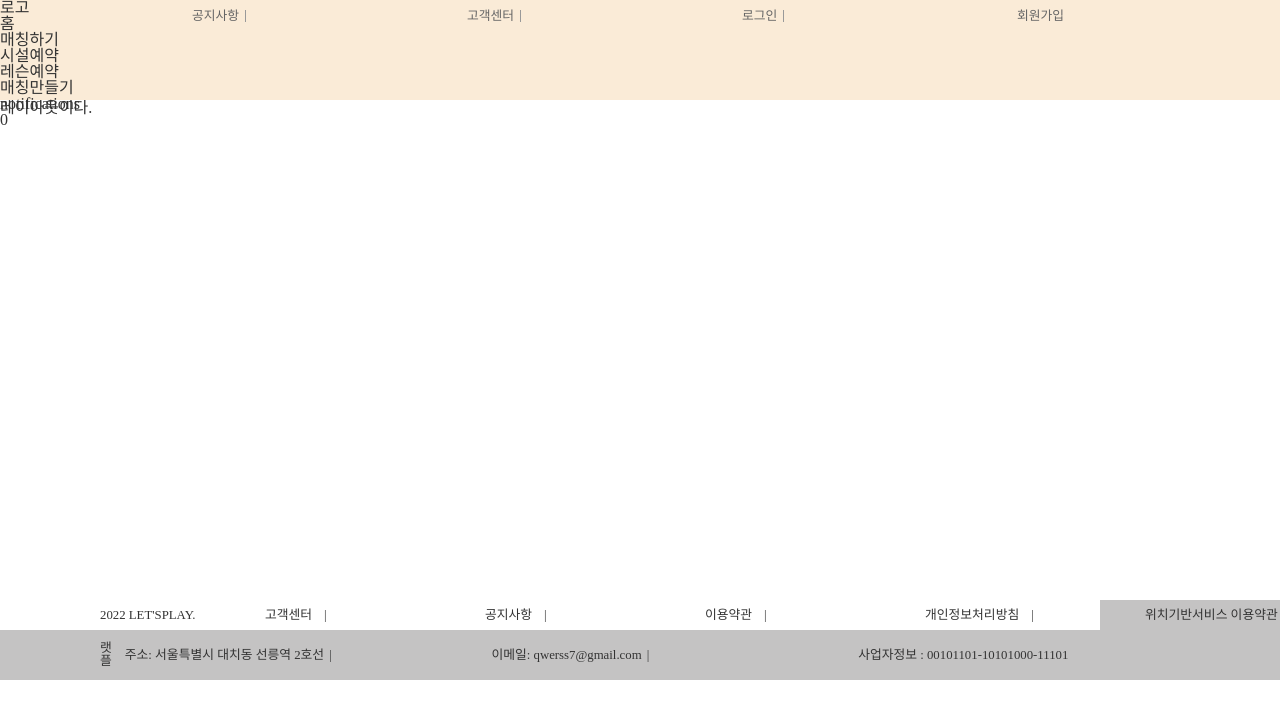
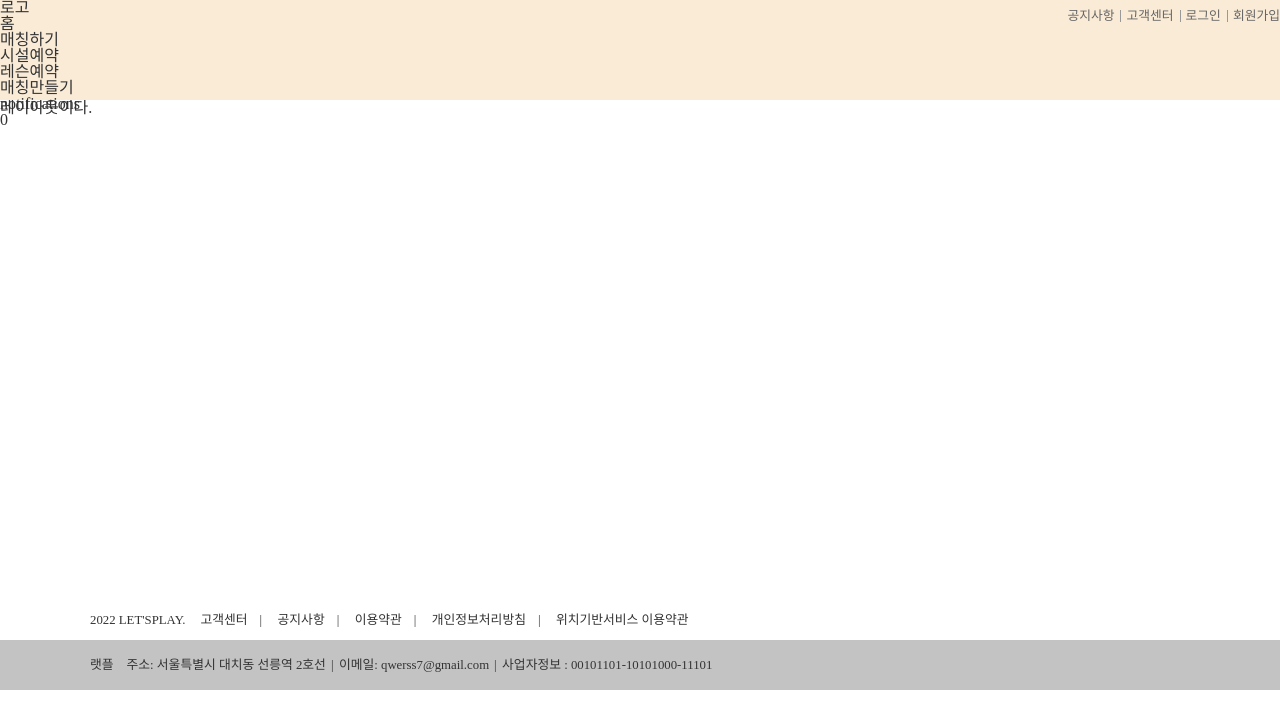
Before and after one commit to MultiFront/Multi_Front, a React (Create React App) app: page / in a window 1280 px wide. Shown: the top 728 px of the page. Built offline with nearby package versions, Linux system fonts and the light colour scheme.

Commit message:
size commit

```diff
--- a/src/components/layout/common.css
+++ b/src/components/layout/common.css
@@ -1,3 +1,5 @@
-*{
+.inner{
     width: 1100px;
-}
+    margin: 0 auto;
+    position: relative;
+  }
--- a/src/components/layout/footer.css
+++ b/src/components/layout/footer.css
@@ -5,12 +5,9 @@
   width: 100%;
   height: 80px;
   margin: auto;
-  background-color: rgb(196, 195, 195);
 }
 
 .footer-service{
-  position: absolute;
-  left: 250px;
 }
 
 .footer-service ul{
@@ -34,24 +31,24 @@
 
 .footer-bottom{
   background-color: white;
-  height: 30px;
+  height: 40px;
   display: flex;
   align-items: center;
 }
 
+.letpl{
+  float: left;
+}
+
 .footer-logo{
   float: left;
-  margin-left: 100px;
-}
-
-.letpl{
-  margin-left: 100px;
 }
 
 .footer-info{
   display: flex;
   height: 50px;
   align-items: center;
+  background-color: rgb(196, 195, 195);
 }
 
 .footer-last ul{
--- a/src/components/layout/footer.js
+++ b/src/components/layout/footer.js
@@ -5,7 +5,7 @@ const Footer = () => {
 
     return(
       <footer className='footer'>
-        <div className='footer-bottom'>
+        <div className='footer-bottom inner'>
           <div className='footer-logo'>
             2022 LET'SPLAY.
           </div>
@@ -20,13 +20,15 @@ const Footer = () => {
           </div>
           </div>
           <div className='footer-info'>
-            <div className='letpl'>랫플</div>
+            <div class='inner'>
+            <h2 className='letpl'>랫플</h2>
             <div className='footer-last'>
                 <ul>
                     <li>주소: 서울특별시 대치동 선릉역 2호선</li>
                     <li>이메일: qwerss7@gmail.com</li>
                     <li>사업자정보 : 00101101-10101000-11101</li>
                 </ul>
+            </div>
             </div>
           </div>
       </footer>
--- a/src/components/layout/header.js
+++ b/src/components/layout/header.js
@@ -4,7 +4,7 @@ import './common.css'
 const Header = () => {
 
   return(
-      <header className='header'>
+      <header className='header inner'>
         <div>
           <div className='nav-top'>
             <ul>
```
